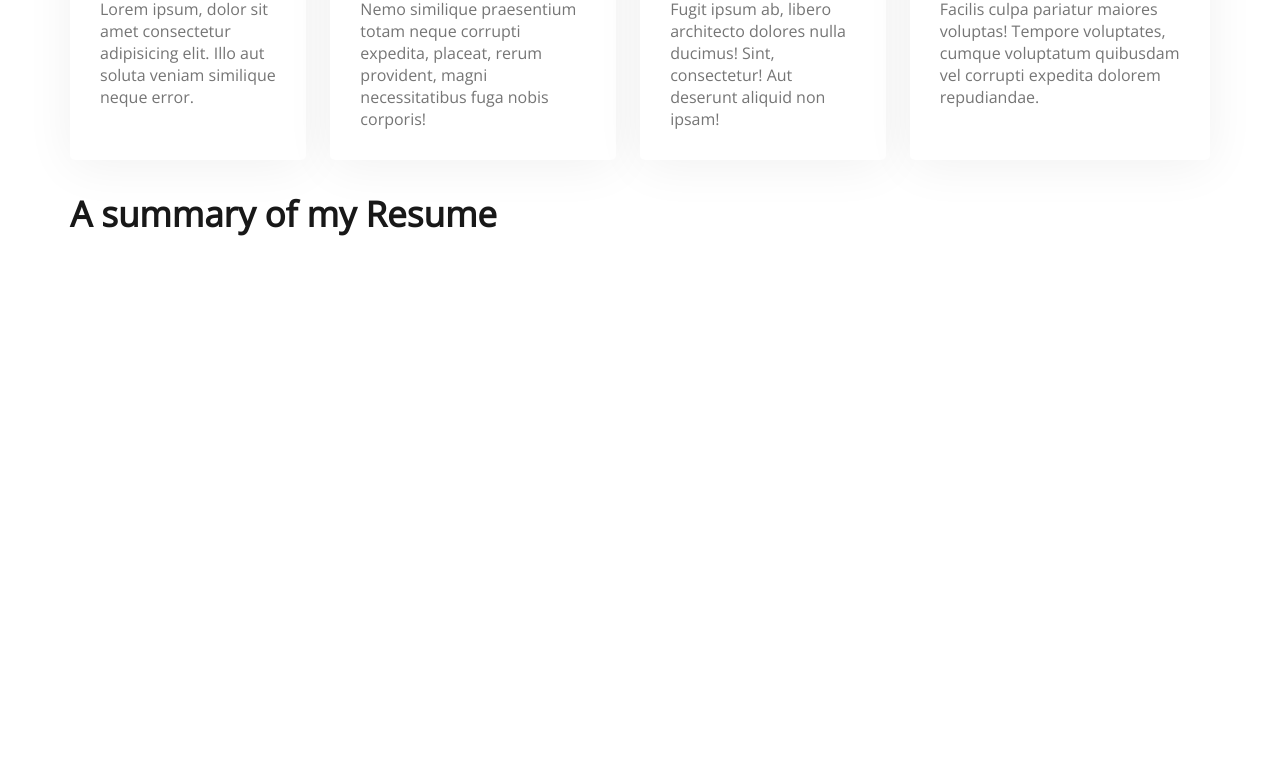
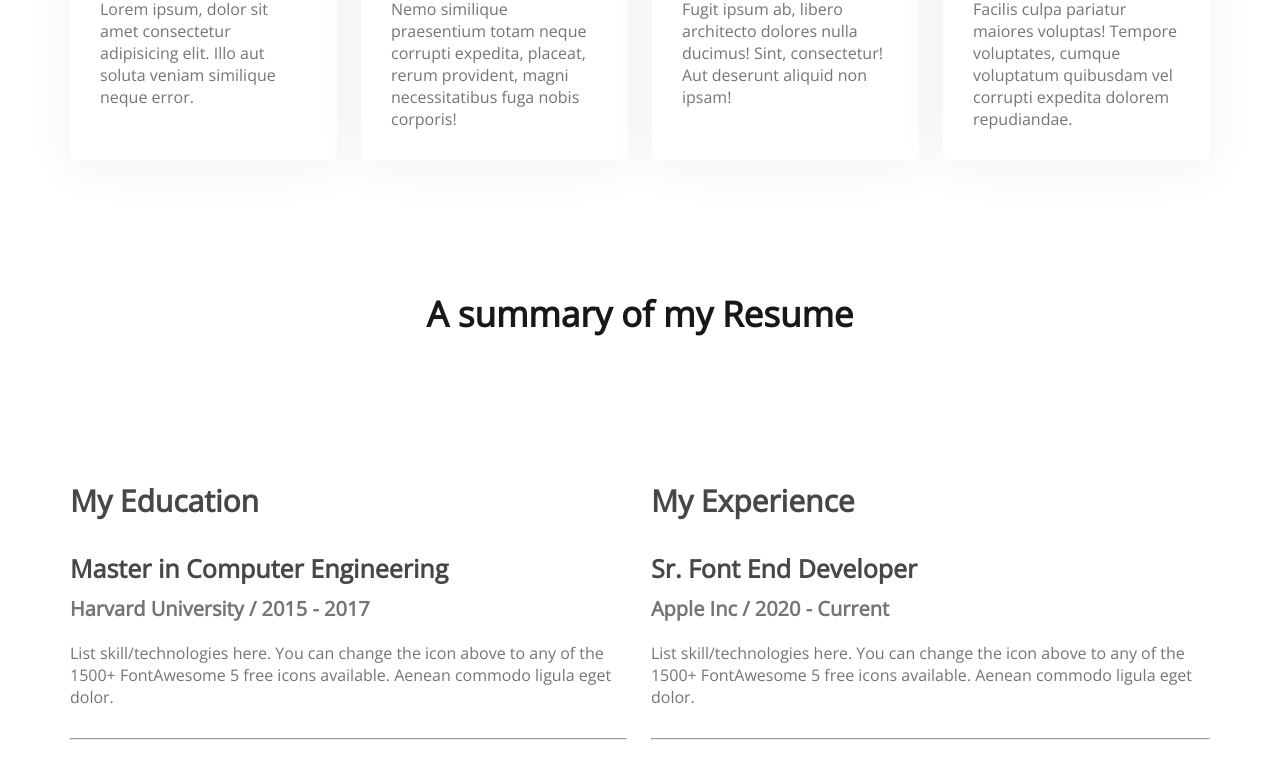
Before and after one commit to saidulislam-official/developer-portfolio, a plain HTML site: page index.html in a window 1280 px wide. Shown: the part 1995-2770 px from the top of the page. Before the commit the page ends 2262 px from the top, so only its background shows below. Drawn offline with nearby package versions, Linux system fonts and the light colour scheme.

Commit message:
A summary of my Resume added

```diff
--- a/index.html
+++ b/index.html
@@ -120,6 +120,74 @@
       <!-- resume section start-->
       <section class="resume">
         <h3 class="section-title">A summary of my Resume</h3>
+        <div class="resume-content">
+          <div>
+            <h3 class="resume-title">My Education</h3>
+            <div class="resume-item">
+              <h4 class="title">Master in Computer Engineering</h4>
+              <h5 class="sub-title">Harvard University / 2015 - 2017</h5>
+              <p class="description">
+                List skill/technologies here. You can change the icon above to
+                any of the 1500+ FontAwesome 5 free icons available. Aenean
+                commodo ligula eget dolor.
+              </p>
+            </div>
+            <hr />
+            <div class="resume-item">
+              <h4 class="title">Master in Computer Engineering</h4>
+              <h5 class="sub-title">Harvard University / 2015 - 2017</h5>
+              <p class="description">
+                List skill/technologies here. You can change the icon above to
+                any of the 1500+ FontAwesome 5 free icons available. Aenean
+                commodo ligula eget dolor.
+              </p>
+            </div>
+            <hr />
+            <div class="resume-item">
+              <h4 class="title">Master in Computer Engineering</h4>
+              <h5 class="sub-title">Harvard University / 2015 - 2017</h5>
+              <p class="description">
+                List skill/technologies here. You can change the icon above to
+                any of the 1500+ FontAwesome 5 free icons available. Aenean
+                commodo ligula eget dolor.
+              </p>
+            </div>
+            <hr />
+          </div>
+          <div>
+            <h3 class="resume-title">My Experience</h3>
+            <div class="resume-item">
+              <h4 class="title">Sr. Font End Developer</h4>
+              <h5 class="sub-title">Apple Inc / 2020 - Current</h5>
+              <p class="description">
+                List skill/technologies here. You can change the icon above to
+                any of the 1500+ FontAwesome 5 free icons available. Aenean
+                commodo ligula eget dolor.
+              </p>
+            </div>
+            <hr />
+            <div class="resume-item">
+              <h4 class="title">Sr. Font End Developer</h4>
+              <h5 class="sub-title">Apple Inc / 2020 - Current</h5>
+              <p class="description">
+                List skill/technologies here. You can change the icon above to
+                any of the 1500+ FontAwesome 5 free icons available. Aenean
+                commodo ligula eget dolor.
+              </p>
+            </div>
+            <hr />
+            <div class="resume-item">
+              <h4 class="title">Sr. Font End Developer</h4>
+              <h5 class="sub-title">Apple Inc / 2020 - Current</h5>
+              <p class="description">
+                List skill/technologies here. You can change the icon above to
+                any of the 1500+ FontAwesome 5 free icons available. Aenean
+                commodo ligula eget dolor..
+              </p>
+            </div>
+            <hr />
+          </div>
+        </div>
       </section>
     </main>
     <!-- main end -->
--- a/styles/portfolio.css
+++ b/styles/portfolio.css
@@ -23,6 +23,10 @@
   background-image: url(../images/header_bg.png), url(../images/developer.png);
   background-repeat: no-repeat;
   background-position: bottom right, left;
+}
+.section-title {
+  margin-top: 130px;
+  margin-bottom: 30px;
 }
 
 /* header and navigation styles */
@@ -72,7 +76,6 @@ main {
 }
 /* about section styles */
 .about {
-  margin-top: 130px;
   background: #fff8f3;
   border-radius: 10px;
   padding: 130px 150px;
@@ -107,13 +110,14 @@ main {
 }
 /* what is do  styles */
 .what-i-do {
-  margin-top: 130px;
   margin-bottom: 30px;
-  /* text-align: center; */
 }
-.what-i-do .section-title {
+
+.what-i-do,
+.resume .section-title {
   text-align: center;
 }
+
 .what-i-do .section-description {
   margin-bottom: 50px;
   text-align: center;
@@ -130,6 +134,8 @@ main {
   box-shadow: 0px 6px 50px 0px rgba(0, 0, 0, 0.06);
   padding-left: 30px;
   padding: 30px;
+  width: 267px;
+  text-align: left;
 }
 .skill-title {
   font-size: 20px;
@@ -144,3 +150,37 @@ main {
   font-size: 16px;
 }
 /* resume styles */
+.resume-content {
+  display: flex;
+  gap: 24px;
+}
+.resume-item {
+  margin-top: 30px;
+  margin-bottom: 30px;
+}
+.resume-title {
+  color: var(--Dark-02, #474747);
+  font-size: 30px;
+  font-weight: 700;
+  margin-top: 113px;
+}
+.sub-title {
+  margin-top: 10px;
+  margin-bottom: 20px;
+}
+
+.resume .title {
+  color: var(--Dark-02, #474747);
+  font-size: 25px;
+  font-weight: 700;
+}
+
+.resume .sub-title {
+  color: var(--Dark-03, #757575);
+  font-size: 20px;
+  font-weight: 600;
+}
+
+.resume .description {
+  color: var(--Dark-03, #757575);
+}
```
